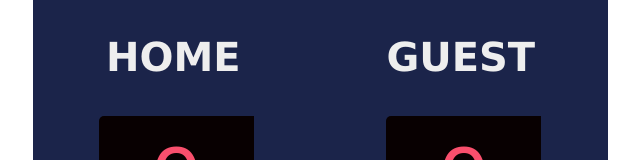
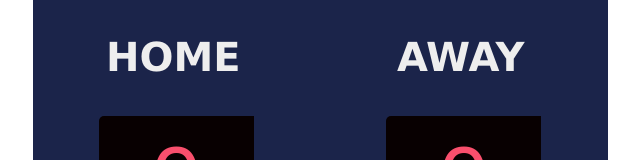
Before and after one commit to Nbs-26/BasketBall-Scorecard, a plain HTML site: page index.html in a window 1280 px wide. Shown: the top 160 px of the page, without its empty margins (320-960 px from the left). Drawn offline with Linux system fonts and the light colour scheme; a web font is replaced by a local one.

Commit message:
Update score header
Guest header updated to AWAY

```diff
--- a/index.html
+++ b/index.html
@@ -23,7 +23,7 @@
                 </div>
             </div>
             <div>
-                <h3 class="teamName" id="guest">GUEST</h3>
+                <h3 class="teamName" id="guest">AWAY</h3>
                 <div class="scoreContainer">
                     <div id="guestPoints" class="points" >0</div>
                 </div>
```
